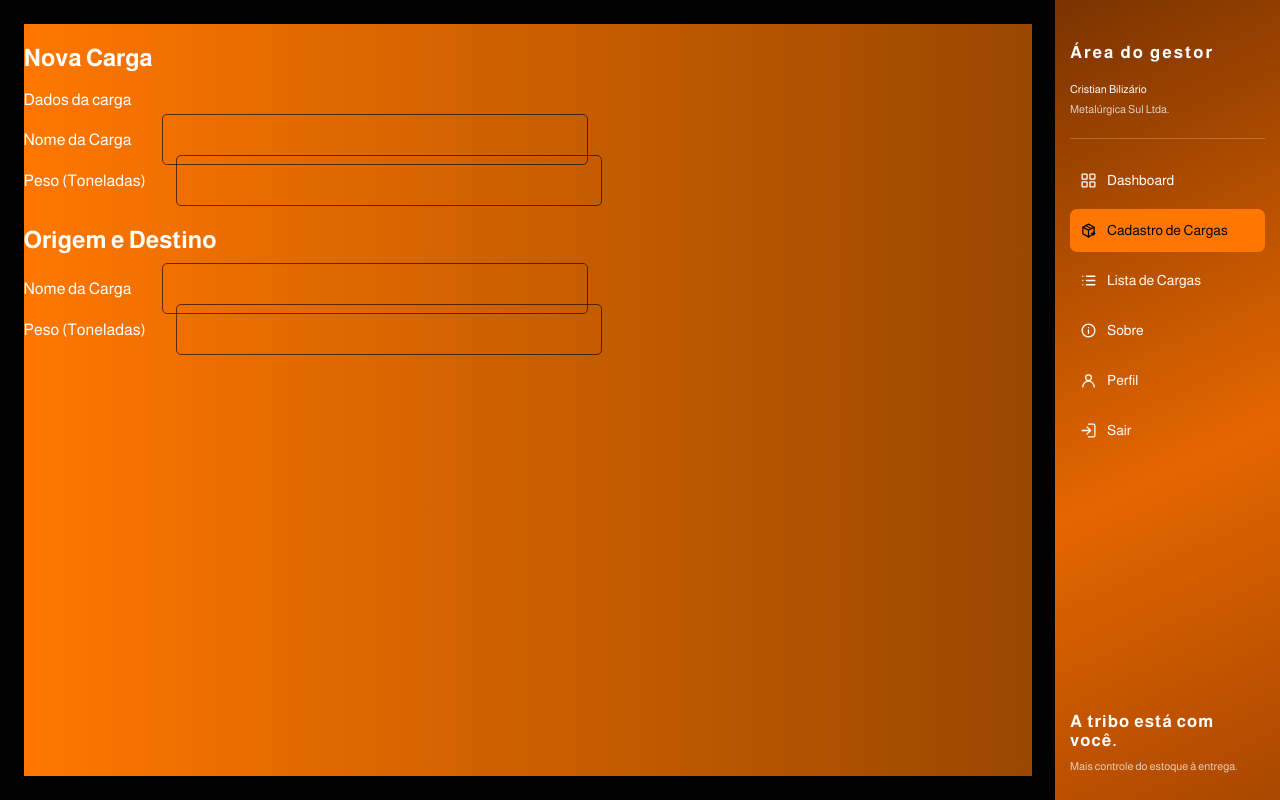
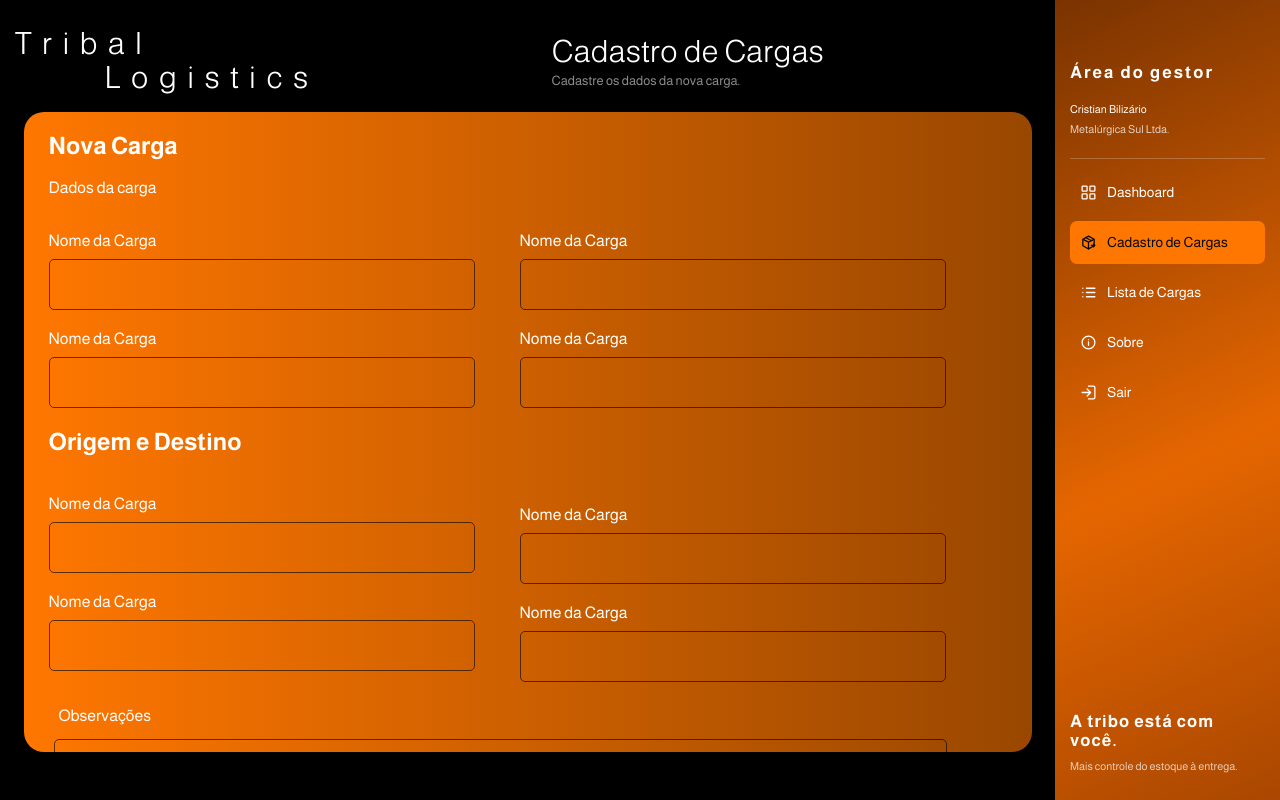
Before and after one commit to jocapletsch1-ui/Tribal-Logistics, a React (Vite) app: page /cadastrocargas in a window 1280 px wide. Built offline with nearby package versions, Linux system fonts and the light colour scheme.

Commit message:
Add files via upload

```diff
--- a/src/CadastroCargas.jsx
+++ b/src/CadastroCargas.jsx
@@ -1,40 +1,73 @@
 import s from "./CadastroCargas.module.css";
 import Sidebar from "./components/Sidebar";
+import CabecalhoPagina from "./components/CabecalhoPagina";
 
 function CadastroCargas() {
   return (
     <div className={s.conteudo}>
+      <CabecalhoPagina
+        titulo="Cadastro de Cargas"
+        descricao="Cadastre os dados da nova carga."
+      />
       <Sidebar />
       <div className={s.quadradoLista}>
         <div className={s.titulos}>
           <h2>Nova Carga</h2>
           <p>Dados da carga</p>
         </div>
-        <div className={s.wrapTwo}>
-          <div>
-            <div>
-              <label htmlFor=""> Nome da Carga</label>
+        <div className={s.wrapAll}>
+          <div className={s.wrapTwo1}>
+            <span className={s.Span}>
+              <label htmlFor="">Nome da Carga</label>
               <input type="text" />
-            </div>
-            <div>
-              <label htmlFor=""> Peso (Toneladas)</label>
+            </span>
+            <span className={s.Span}>
+              <label htmlFor="">Nome da Carga</label>
               <input type="text" />
-            </div>
+            </span>
+            <span className={s.titulos}>
+              <h2>Origem e Destino</h2>
+            </span>
+            <span className={s.Span}>
+              <label htmlFor="">Nome da Carga</label>
+              <input type="text" />
+            </span>
+            <span className={s.Span}>
+              <label htmlFor="">Nome da Carga</label>
+              <input type="text" />
+            </span>
           </div>
-          <div className={s.titulos}>
-          <h2>Origem e Destino</h2>
-        </div>
-        <div>
-            <div>
-              <label htmlFor=""> Nome da Carga</label>
+          <div className={s.wrapTwo2}>
+            <span className={s.Span}>
+              <label htmlFor="">Nome da Carga</label>
               <input type="text" />
-            </div>
-            <div>
-              <label htmlFor=""> Peso (Toneladas)</label>
+            </span>
+            <span className={s.Span}>
+              <label htmlFor="">Nome da Carga</label>
               <input type="text" />
+            </span>
+            <div className={s.wrapSpan}>
+              <span className={s.Span}>
+                <label htmlFor="">Nome da Carga</label>
+                <input type="text" />
+              </span>
+              <span className={s.Span}>
+                <label htmlFor="">Nome da Carga</label>
+                <input type="text" />
+              </span>
             </div>
           </div>
         </div>
+
+        <div className={s.obs}>
+          <label htmlFor="">Observações</label>
+          <input type="text" />
+        </div>
+        <div className={s.botao}>
+          <button className={s.botao1}>Cancelar</button>
+          <button className={s.botao2}>Cadastrar</button>
+        </div>
+
       </div>
     </div>
   );
--- a/src/CadastroCargas.module.css
+++ b/src/CadastroCargas.module.css
@@ -9,6 +9,7 @@ body{
 
     display: grid;
     grid-template-columns: minmax(0, 1fr) 225px;
+    grid-template-rows: auto minmax(0, 1fr);
     position: relative;
     box-sizing: border-box;
     height: 100vh;
@@ -21,27 +22,144 @@ body{
 @media (max-width: 760px) {
     .conteudo {
         grid-template-columns: minmax(0, 1fr);
+        grid-template-rows: auto auto minmax(0, 1fr);
         height: 100vh;
         min-height: 0;
         overflow: auto;
     }
+
+    .conteudo > aside {
+        grid-column: 1;
+        grid-row: 1;
+    }
+
+    .conteudo > header {
+        grid-column: 1;
+        grid-row: 2;
+    }
 }
 .quadradoLista{
     grid-column: 1;
-    grid-row: 1;
+    grid-row: 2;
     justify-self: center;
-    align-self: center;
+    align-self: start;
     box-sizing: border-box;
     width: min(100%, 1008px);
-    height: min(758px, calc(100vh - 48px));
+    height: min(800px, calc(100vh - 160px));
     background: linear-gradient(90deg, #ff7700, #994700);
+    border-radius: 20px;
+    margin: 0 auto 24px;
+}
+
+.conteudo > header {
+    grid-column: 1;
+    grid-row: 1;
+}
+
+.conteudo > aside {
+    grid-column: 2;
+    grid-row: 1 / span 2;
 }
 
 @media (max-width: 760px) {
     .quadradoLista {
         grid-column: 1;
-        grid-row: 2;
+        grid-row: 3;
         width: calc(100% - 32px);
         height: min(758px, calc(100vh - 150px));
     }
 }
+.wrapAll{
+    display: flex;
+}
+.wrapTwo1{
+    display: flex;
+    flex-direction: column;
+    border-radius: 20px;
+}
+.wrapTwo1 input{
+    margin-left: 25px;
+    margin-top: 10px;
+}
+.wrapTwo1 label{
+    padding-left: 25px;
+}
+.Span{
+
+    margin-top: 20px;
+    display: flex;
+    flex-direction: column;
+}
+.titulos{
+    margin-left: 25px;
+}
+.wrapTwo2 input{
+    margin-left: 25px;
+    margin-top: 10px;
+}
+.wrapTwo2 label{
+    padding-left: 25px;
+}
+.wrapSpan{
+    margin-top: 98px;
+}
+.wrapTwo2{
+    margin-left: 20px;
+}
+.wrapAll input:focus{
+    border: 1px solid white;
+  transition: all 200ms ease-in-out;
+}
+.obs{
+    display: flex;
+    flex-direction: column;
+    align-items: left;
+}
+.obs label{
+    margin-top: 25px;
+    padding-bottom: 25px;
+    margin-left: 35px;
+}
+.obs input{
+    height: 50px;
+    width: 867px;
+}
+.botao{
+    display: flex;
+    margin-left: 600px;
+    margin-top: 15px;
+}
+.botao1 {
+    background-color: var(--laranja);
+    border: none;
+    width: 175px;
+    height: 40px;
+    border-radius: 5px;
+    margin-left: 20px;
+    border: 1px solid black;
+    cursor: pointer;
+
+}
+.botao2 {
+    background-color: var(--laranja);
+    border: none;
+    width: 175px;
+    height: 40px;
+    border-radius: 5px;
+    margin-left: 20px;
+    border: 1px solid black;
+    cursor: pointer;
+}
+.botao1:hover{
+    background-color: rgb(54, 54, 54);
+    border: 1px solid black;
+    color: white;
+    transition: all 200ms ease-in-out;
+
+}
+.botao2:hover{
+    background-color: rgb(54, 54, 54);
+    color: white;
+    border: none;
+    transition: all 200ms ease-in-out;
+}
--- a/src/Home.jsx
+++ b/src/Home.jsx
@@ -1,9 +1,9 @@
 import GraficoBarras from "./components/GraficoBarras";
 import GraficoPie from "./components/GraficoPie";
 import TabelaCargas from "./components/TabelaCargas";
+import CabecalhoPagina from "./components/CabecalhoPagina";
 import Sidebar from "./components/Sidebar";
 import s from "./Home.module.css";
-import { Link } from "react-router";
 
 const legendaPie = [
   { nome: "Pendentes", valor: 23, cor: "#FFFFFF" },
@@ -29,21 +29,11 @@ function Home() {
       <Sidebar />
 
       <div className={s.pagina}>
-        <header className={s.parteDeCima}>
-          <h1 className={s.titulo}>
-            Tribal
-            <span className={s.tituloLinha2}>Logistics</span>
-          </h1>
-
-          <div className={s.intro}>
-            <h2 className={s.tituloPagina}>Dashboard</h2>
-            <p>Olá gestor, bem-vindo ao menu de cargas.</p>
-          </div>
-
-          <Link to="/cadastrocargas" className={s.botaoCarga}>
-            + Nova carga
-          </Link>
-        </header>
+        <CabecalhoPagina
+          titulo="Dashboard"
+          descricao="Olá gestor, bem-vindo ao menu de cargas."
+          acao={{ texto: "+ Nova carga", caminho: "/cadastrocargas" }}
+        />
 
         <section
           className={s.resumoCards}
--- /dev/null
+++ b/src/components/CabecalhoPagina.jsx
@@ -0,0 +1,26 @@
+import s from "./CabecalhoPagina.module.css";
+import { Link } from "react-router";
+
+function CabecalhoPagina({ titulo, descricao, acao }) {
+  return (
+    <header className={`${s.cabecalho} ${acao ? s.comAcao : ""}`}>
+      <h1 className={s.marca}>
+        Tribal
+        <span className={s.marcaLinha2}>Logistics</span>
+      </h1>
+
+      <div className={s.identificacaoPagina}>
+        <h2 className={s.titulo}>{titulo}</h2>
+        {descricao && <p className={s.descricao}>{descricao}</p>}
+      </div>
+
+      {acao && (
+        <Link to={acao.caminho} className={s.acao}>
+          {acao.texto}
+        </Link>
+      )}
+    </header>
+  );
+}
+
+export default CabecalhoPagina;
--- /dev/null
+++ b/src/components/CabecalhoPagina.module.css
@@ -0,0 +1,100 @@
+.cabecalho {
+  display: grid;
+  grid-template-columns: repeat(2, minmax(0, 1fr));
+  align-items: center;
+  gap: clamp(16px, 4vw, 48px);
+  width: 100%;
+  max-width: 1400px;
+  min-height: 112px;
+  margin: 0 auto;
+  padding: 10px 15px 0;
+  box-sizing: border-box;
+  position: relative;
+  z-index: 2;
+}
+
+.comAcao {
+  grid-template-columns: minmax(0, 42%) minmax(0, 1fr) auto;
+  gap: 20px;
+}
+
+.marca {
+  min-width: 0;
+  margin: 0;
+  color: #fff;
+  font-size: clamp(24px, 2.4vw, 34px);
+  font-weight: 300;
+  letter-spacing: clamp(5px, 0.8vw, 11px);
+  line-height: 1.1;
+  overflow-wrap: anywhere;
+}
+
+.marcaLinha2 {
+  display: block;
+  margin-left: clamp(36px, 7vw, 110px);
+}
+
+.identificacaoPagina {
+  min-width: 0;
+}
+
+.titulo {
+  margin: 0;
+  color: #fff;
+  font-size: clamp(24px, 2.4vw, 34px);
+  font-weight: 300;
+  overflow-wrap: anywhere;
+}
+
+.descricao {
+  margin: 5px 0 0;
+  color: rgb(255 255 255 / 55%);
+  font-size: 13px;
+}
+
+.acao {
+  display: inline-flex;
+  align-items: center;
+  justify-content: center;
+  min-width: 175px;
+  min-height: 38px;
+  padding: 0 16px;
+  box-sizing: border-box;
+  border-radius: 10px;
+  background: #ff7700;
+  color: #000;
+  font-size: 15px;
+  font-weight: 600;
+  text-decoration: none;
+  transition: background-color 0.2s ease;
+}
+
+.acao:hover {
+  background: #ff770085;
+}
+
+@media (max-width: 760px) {
+  .cabecalho {
+    grid-template-columns: minmax(0, 1fr);
+    gap: 16px;
+    min-height: 0;
+    padding: 16px 0 0;
+  }
+
+  .comAcao {
+    grid-template-columns: minmax(0, 1fr);
+  }
+
+  .marca,
+  .titulo {
+    font-size: 29px;
+  }
+
+  .marca {
+    letter-spacing: 9px;
+  }
+
+  .marcaLinha2 {
+    margin-left: 76px;
+  }
+}
--- a/src/components/Sidebar.jsx
+++ b/src/components/Sidebar.jsx
@@ -10,7 +10,6 @@ const itens = [
     icone: "lista",
   },
   { nome: "Sobre", caminho: "/", icone: "sobre" },
-  { nome: "Perfil", caminho: "/home#perfil", icone: "perfil" },
 ];
 
 const caminhosIcones = {
@@ -39,12 +38,6 @@ const caminhosIcones = {
     <>
       <circle cx="12" cy="12" r="9" />
       <path d="M12 11v5m0-8h.01" />
-    </>
-  ),
-  perfil: (
-    <>
-      <circle cx="12" cy="8" r="4" />
-      <path d="M4 21a8 8 0 0 1 16 0" />
     </>
   ),
   sair: (
@@ -77,7 +70,7 @@ function Sidebar() {
 
   return (
     <aside className={s.sidebar}>
-      <div className={s.perfilGestor} id="perfil">
+      <div className={s.perfilGestor}>
         <h2>Área do gestor</h2>
         <p>Cristian Bilizário</p>
         <span>Metalúrgica Sul Ltda.</span>
--- a/src/components/Sidebar.module.css
+++ b/src/components/Sidebar.module.css
@@ -6,15 +6,16 @@
   box-sizing: border-box;
   min-width: 0;
   min-height: 100%;
-  padding: 43px 15px 24px;
+  padding: 103px 15px 24px;
   background: linear-gradient(155deg, #7a3300 0%, #e56600 58%, #a94700 100%);
   color: #fff;
   z-index: 2;
 }
 
 .perfilGestor {
-  padding: 0 0 18px;
+  padding: 0px 0 18px;
   border-bottom: 1px solid rgb(255 255 255 / 22%);
+  margin-top: -40px;
 }
 
 .perfilGestor h2 {
@@ -38,7 +39,7 @@
 .nav {
   display: grid;
   gap: 7px;
-  padding-top: 20px;
+  padding-top: 12px;
 }
 
 .aba {
@@ -92,8 +93,11 @@
     padding: 16px;
   }
 
-  .perfilGestor,
   .mensagem {
+    display: none;
+  }
+
+  .perfilGestor {
     display: none;
   }
 
```
Also changed, not shown: src/Home.module.css (+0 -136 lines), 3 other files (tests, documents, lock files or other folders).
